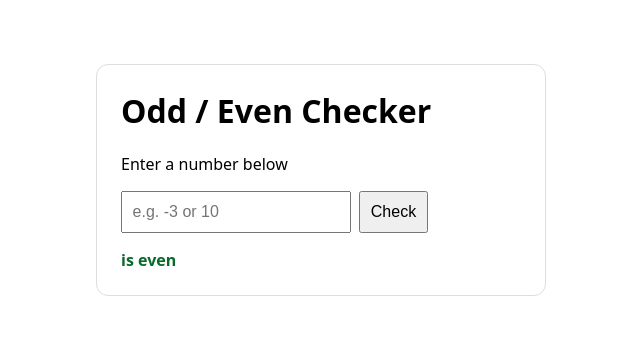
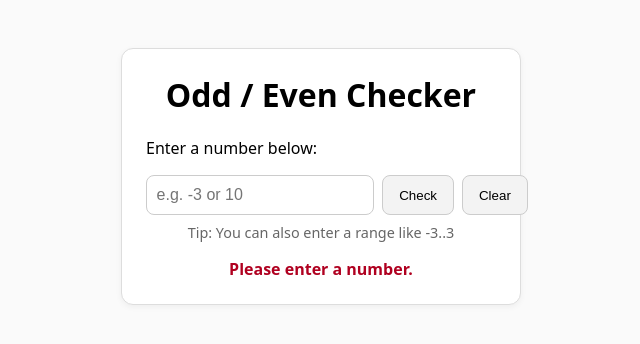
Before and after one commit to hypnoticdata777/learning-javascript, a website: page 03-odd-even/index.html in a window 1280 px wide. Both pictures are taken after a click on the button "Check". Shown: the whole page, without its empty margins (319-959 px from the left). Drawn offline with Linux system fonts and the light colour scheme.

Commit message:
feat(03-odd-even): add clear button, enter key support, range mode, and UI polish

```diff
--- a/03-odd-even/index.html
+++ b/03-odd-even/index.html
@@ -3,29 +3,87 @@
 <head>
   <meta charset="utf-8" />
   <meta name="viewport" content="width=device-width,initial-scale=1" />
-        <title> Odd / Even Checker</title>
+  <title>Odd / Even Checker</title>
+
   <style>
-            body {font-family: system-ui, sans-serif; display: flex; justify-content: center; margin-top: 4rem; }
-            .card { border: 1px solid #ddd; border-radius: 12px; padding: 1.5rem; max-width: 400px; width: 100%;}
-            h1 { margin-top: 0; }
-            input, button {padding: .6rem; font-size: 1rem;}
-            .row { display: flex; gap: .5rem; }
-            #result { margin-top: 1rem; font-weight: 600; }
+    * { box-sizing: border-box; }
+    body {
+      font-family: system-ui, sans-serif;
+      display: flex;
+      justify-content: center;
+      align-items: flex-start;
+      min-height: 100vh;
+      background: #fafafa;
+      margin: 0;
+      padding-top: 3rem;
+    }
+    .card {
+      border: 1px solid #ddd;
+      border-radius: 12px;
+      padding: 1.5rem;
+      max-width: 400px;
+      width: 100%;
+      background: #fff;
+      box-shadow: 0 2px 6px rgba(0,0,0,0.05);
+    }
+    h1 {
+      margin-top: 0;
+      text-align: center;
+    }
+    .row {
+      display: flex;
+      gap: 0.5rem;
+      margin-bottom: 0.5rem;
+    }
+    input {
+      flex: 1;
+      padding: 0.6rem;
+      border: 1px solid #ccc;
+      border-radius: 8px;
+      font-size: 1rem;
+    }
+    button {
+      padding: 0.6rem 1rem;
+      border-radius: 8px;
+      border: 1px solid #ccc;
+      cursor: pointer;
+      background: #f3f3f3;
+      transition: 0.2s;
+    }
+    button:hover {
+      background: #e9e9e9;
+    }
+    .muted {
+      color: #666;
+      font-size: 0.9rem;
+      text-align: center;
+      margin-top: 0.5rem;
+    }
+    #result {
+      margin-top: 1rem;
+      text-align: center;
+      font-weight: 600;
+    }
     .ok { color: #066a2b; }
     .error { color: #b00020; }
   </style>
 </head>
+
 <body>
   <div class="card">
-            <h1> Odd / Even Checker</h1>
-            <p> Enter a number below</p>
+    <h1>Odd / Even Checker</h1>
+    <p>Enter a number below:</p>
+
     <div class="row">
-                <input id="numberInput" placeholder="e.g. -3 or 10"/>
+      <input id="numberInput" placeholder="e.g. -3 or 10" />
       <button id="checkBtn">Check</button>
+      <button id="clearBtn" type="button">Clear</button>
     </div>
+
+    <p class="muted">Tip: You can also enter a range like -3..3</p>
     <div id="result"></div>
   </div>
+
   <script src="script.js"></script>
-
 </body>
 </html>
--- a/03-odd-even/script.js
+++ b/03-odd-even/script.js
@@ -6,22 +6,76 @@ function parityOf(n) {
   return n % 2 === 0 ? "even" : "odd";
 }
 
+// Grab elements
 const input  = document.getElementById("numberInput");
-const button = document.getElementById("checkBtn");
+const check  = document.getElementById("checkBtn");
+const clear  = document.getElementById("clearBtn");
 const result = document.getElementById("result");
 
-button.addEventListener("click", () => {
-  const raw = input.value.trim();
+// Safety: if any element is missing, log it so we know immediately
+if (!input || !check || !clear || !result) {
+  console.error("Missing DOM elements:", {
+    input: !!input, check: !!check, clear: !!clear, result: !!result
+  });
+}
+
+// Focus on load
+window.onload = () => input && input.focus();
+
+// Helpers
+function show(msg, kind = "ok") {
+  if (!result) return;
+  result.textContent = msg;
+  result.className = kind === "error" ? "error" : "ok";
+}
+
+// Range parser: "-3..3"
+function parseRange(raw) {
+  const m = raw.match(/^\s*([+-]?\d+)\s*\.\.\s*([+-]?\d+)\s*$/);
+  if (!m) return null;
+  return [Number(m[1]), Number(m[2])];
+}
+
+function parityList(a, b) {
+  const [start, end] = a <= b ? [a, b] : [b, a];
+  const out = [];
+  for (let n = start; n <= end; n++) {
+    out.push(`${n}: ${n % 2 === 0 ? "even" : "odd"}`);
+  }
+  return out.join(", ");
+}
+
+// Events
+check?.addEventListener("click", () => {
+  const raw = (input?.value ?? "").trim();
+  if (raw === "") return show("Please enter a number.", "error");
+
+  const range = parseRange(raw);
+  if (range) {
+    const [a, b] = range;
+    show(parityList(a, b));
+    input?.focus();
+    return;
+    }
+
   const num = Number(raw);
   const res = parityOf(num);
 
-  if (res === "even")      show(`${raw} is even`, "ok");
-  else if (res === "odd")  show(`${raw} is odd`, "ok");
+  if (res === "even") show(`${raw} is even`);
+  else if (res === "odd") show(`${raw} is odd`);
   else if (res === "not-integer") show(`${raw} is not an integer.`, "error");
-  else                     show(`'${raw}' is not valid.`, "error");
+  else show(`'${raw}' is not a valid number.`, "error");
+
+  input?.focus();
 });
 
-function show(msg, cls) {
-  result.textContent = msg;
-  result.className = cls;
-}
+clear?.addEventListener("click", () => {
+  if (!input || !result) return;
+  input.value = "";
+  result.textContent = "";
+  input.focus();
+});
+
+input?.addEventListener("keydown", (e) => {
+  if (e.key === "Enter") check?.click();
+});
```
Lines whose indentation alone changed are shown as unchanged.
